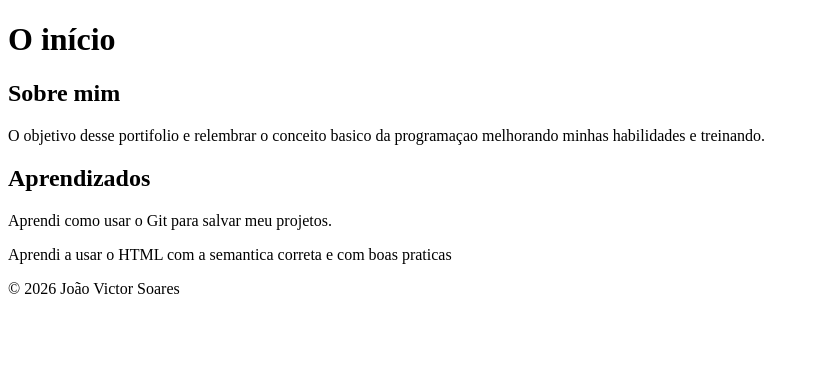
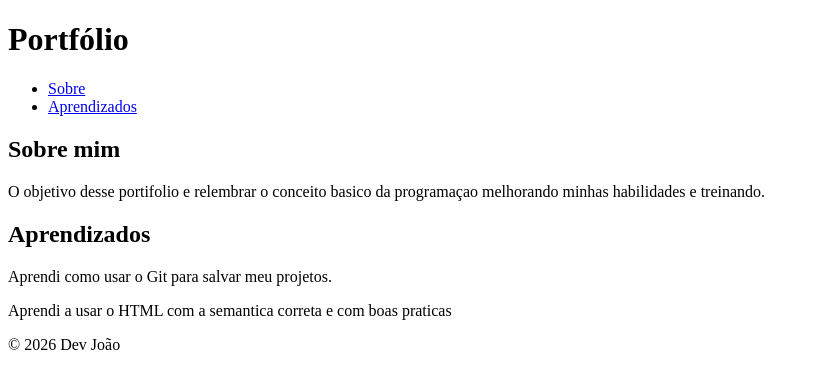
Before and after one commit to Joaovictor-06/meu-portfolio, a plain HTML site: page index.html in a window 1280 px wide. Shown: the whole page, without its empty margins (0-819 px from the left). Drawn offline with Linux system fonts and the light colour scheme.

Commit message:
Adiciona menus de navegaçao

```diff
--- a/index.html
+++ b/index.html
@@ -2,21 +2,28 @@
 <html lang="pt-BR">
 <head>
     <meta charset="UTF-8">
-    <title>Meu Portfólio</title>
+    <title>Dev João | Portfólio</title>
 </head>
 
 <body>
     <header>
-        <h1>O início</h1>
+        <h1>Portfólio</h1>
+
+        <nav>
+            <ul>
+                <li><a href="#sobre">Sobre</a></li>
+                <li><a href="#aprendizados">Aprendizados</a></li>
+            </ul>
+        </nav>
     </header>
 
     <main>
-        <section>
+        <section id="sobre">
             <h2>Sobre mim</h2>
             <p>O objetivo desse portifolio e relembrar o conceito basico da programaçao melhorando minhas habilidades e treinando.</p>
         </section>
 
-        <section>
+        <section id="aprendizados">
             <h2>Aprendizados</h2>
             <p>Aprendi como usar o Git para salvar meu projetos.</p>
             <p>Aprendi a usar o HTML com a semantica correta e com boas praticas</p>
@@ -24,7 +31,7 @@
     </main>
 
     <footer>
-            <p>© 2026 João Victor Soares</p>
+        <p>© 2026 Dev João</p>
     </footer>
 
 </body>
```
